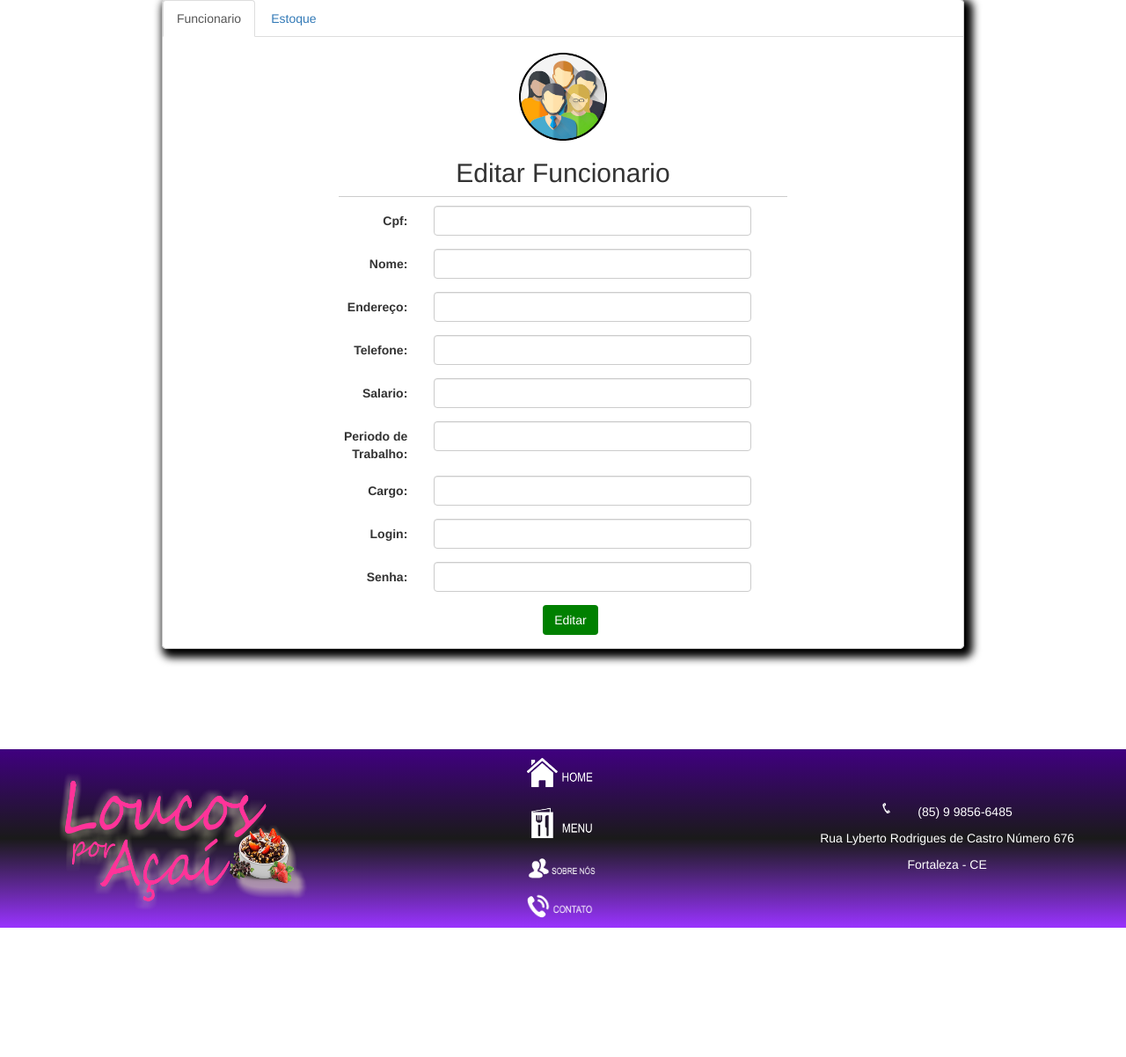
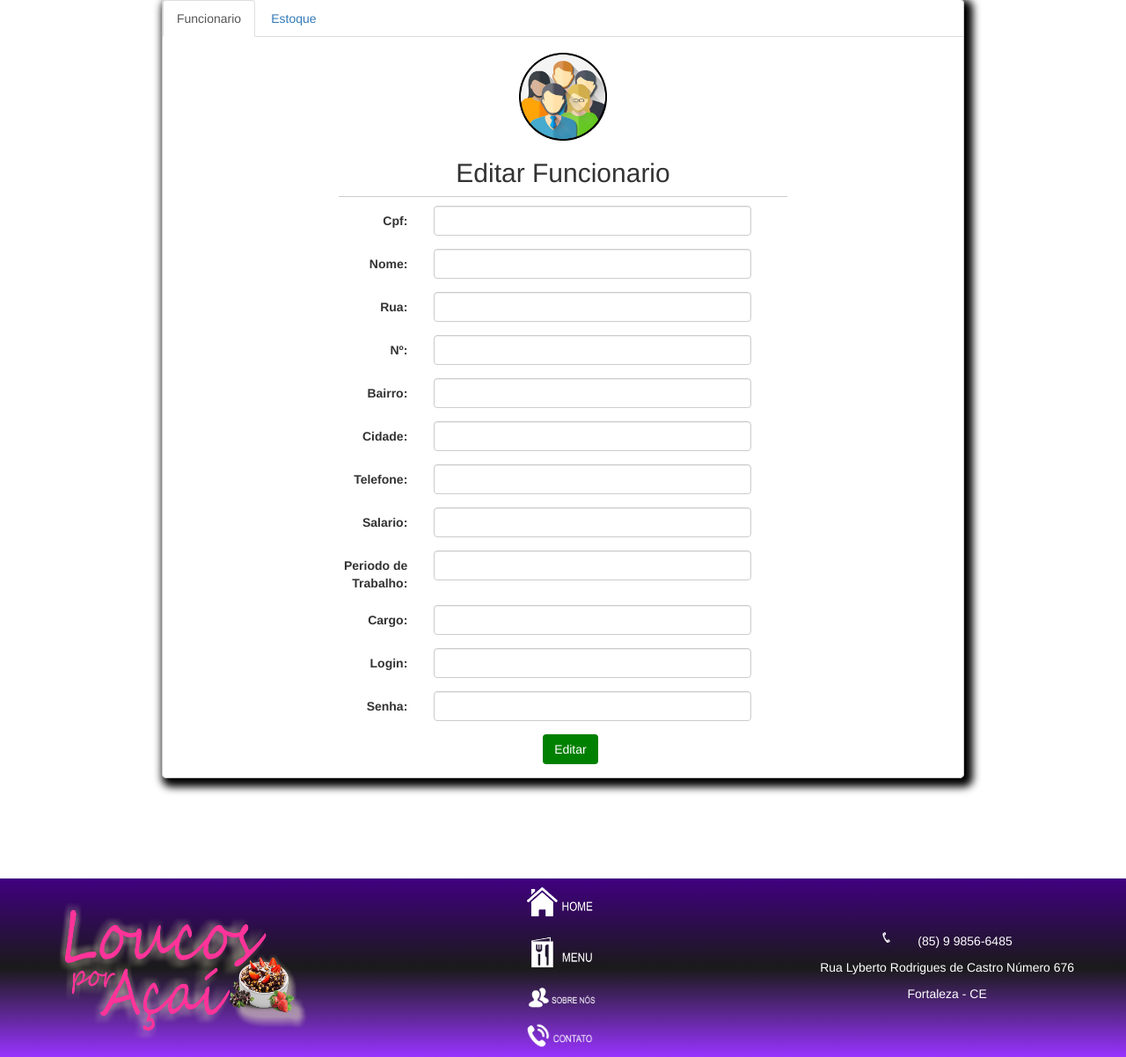
Before and after one commit to LoucosPorAcai/Loucos-por-acai, a Django app: page /consulta_estoque/edicao/17/ in a window 1280 px wide. Shown: the part 391-1593 px from the top of the page at 88% size. Before the commit the page ends 1446 px from the top, so only its background shows below. Run offline with Django 3.2, Linux system fonts and the light colour scheme; data comes from the database, SQL or seed files in the repository; some libraries are stand-ins or nearby versions.

Commit message:
Continuação

```diff
--- a/modelo/templates/view/editeEdicaoG.html
+++ b/modelo/templates/view/editeEdicaoG.html
@@ -84,9 +84,27 @@
 				    </div>
 				  </div>
 				  <div class="form-group">
-				    <label class="control-label col-sm-2" for="endereco">Endereço:</label>
+				    <label class="control-label col-sm-2" for="endereco">Rua:</label>
 				    <div class="col-sm-10">
-				      <input type="text" class="form-control tam" id="endereco" placeholder="{{ endereco.rua }} {{ endereco.casa }}">
+				      <input type="text" class="form-control tam" name="rua" id="endereco" placeholder="">
+				    </div>
+				  </div>
+					<div class="form-group">
+				    <label class="control-label col-sm-2" for="endereco">Nº:</label>
+				    <div class="col-sm-10">
+				      <input type="text" class="form-control tam" name="numero" id="endereco" placeholder="">
+				    </div>
+				  </div>
+					<div class="form-group">
+				    <label class="control-label col-sm-2" for="endereco">Bairro:</label>
+				    <div class="col-sm-10">
+				      <input type="text" class="form-control tam" name="bairro" id="endereco" placeholder="">
+				    </div>
+				  </div>
+					<div class="form-group">
+				    <label class="control-label col-sm-2" for="endereco">Cidade:</label>
+				    <div class="col-sm-10">
+				      <input type="text" class="form-control tam" name="cidade" id="endereco" placeholder="">
 				    </div>
 				  </div>
 				  <div class="form-group">
```
Also changed, not shown: modelo/templates/view/editar.html (+20 -2 lines), modelo/templates/view/editeEdicao.html (+20 -2 lines), modelo/templates/view/editeEdicaoF.html (+20 -2 lines).
